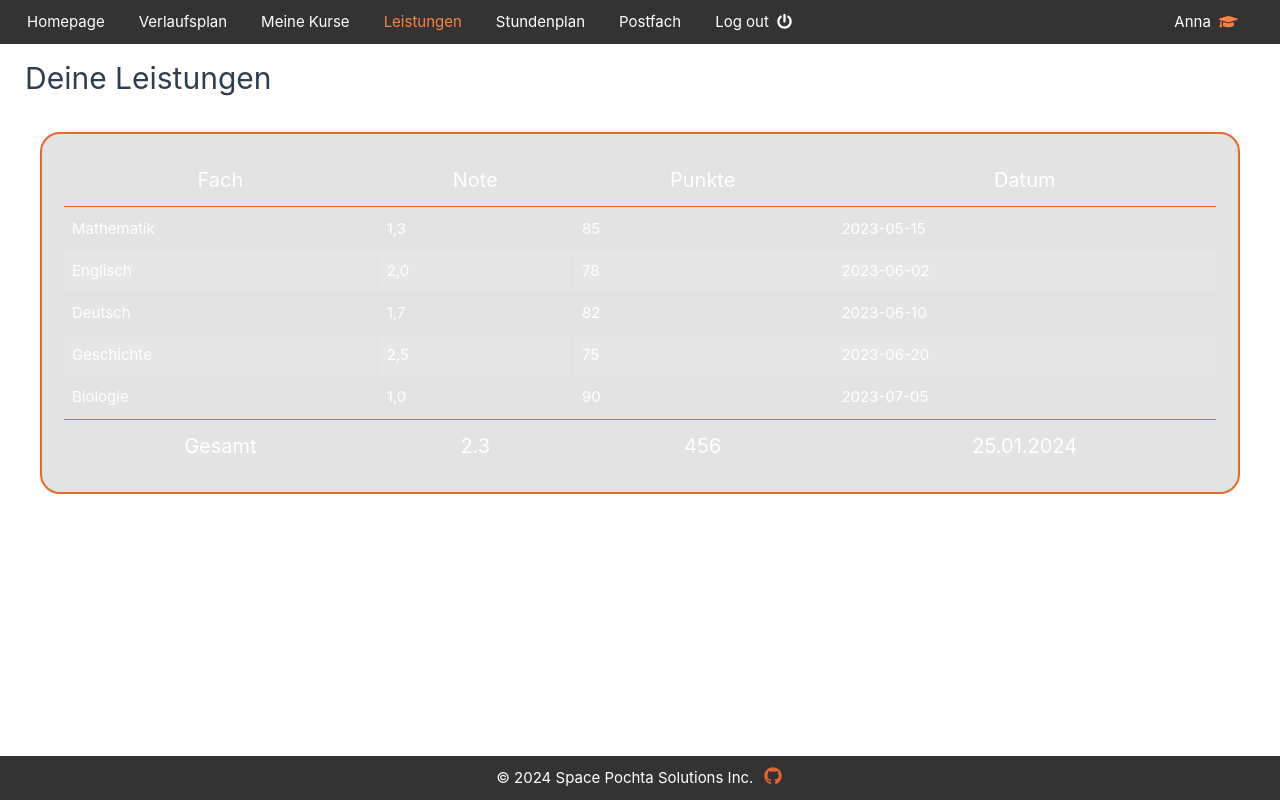
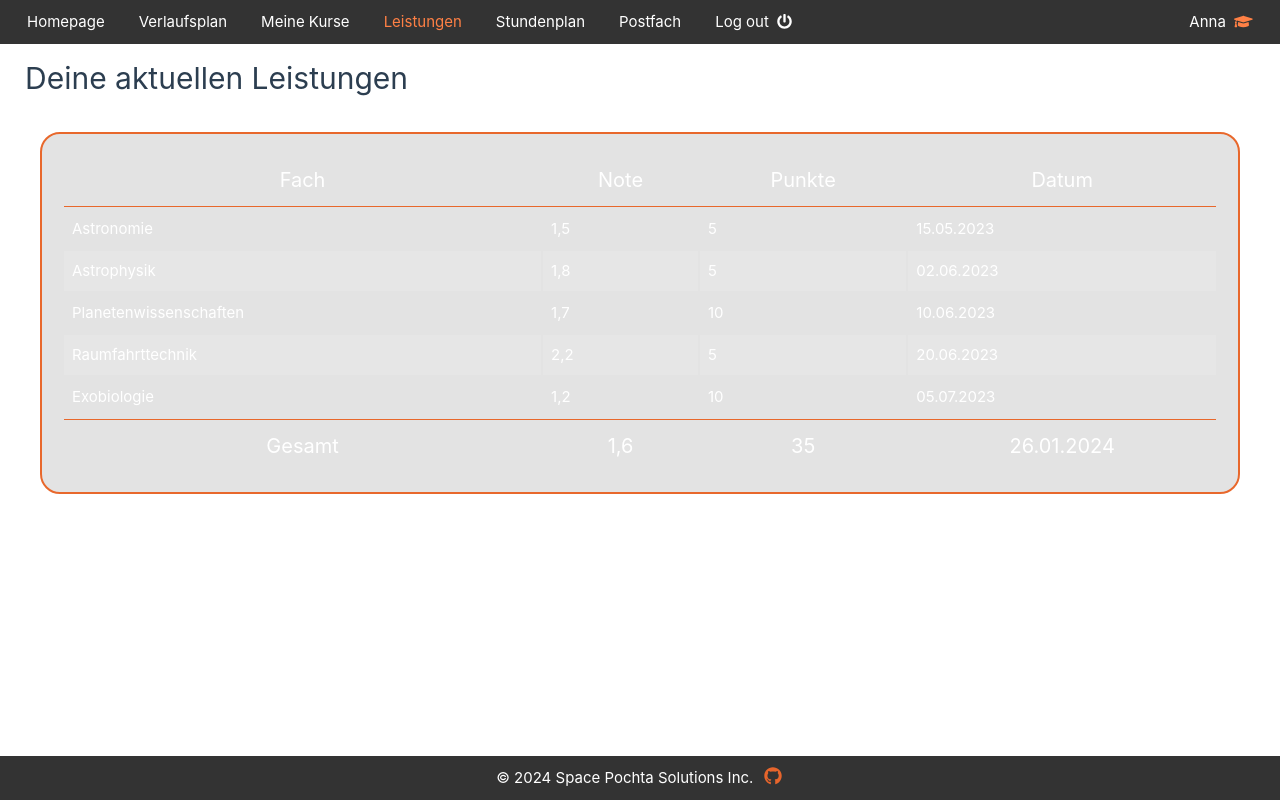
Before and after one commit to JonnyS02/hci_project, a Vue app: page /leistungen in a window 1280 px wide. Built offline with nearby package versions, Linux system fonts and the light colour scheme.

Commit message:
Space themed Content

```diff
--- a/src/Leistungen.vue
+++ b/src/Leistungen.vue
@@ -1,5 +1,5 @@
 <template>
-            <h1>Deine Leistungen</h1>
+      <h1>Deine aktuellen Leistungen</h1>
 
       <div class="orange_container" style="margin-bottom: 20px;">
 
@@ -15,34 +15,34 @@
                               style="background-color: rgb(232, 104, 44); height: 1px;padding: unset;margin: unset;"></td>
                   </tr>
                   <tr>
-                        <td>Mathematik</td>
-                        <td>1,3</td>
-                        <td>85</td>
-                        <td>2023-05-15</td>
+                        <td>Astronomie</td>
+                        <td>1,5</td>
+                        <td>5</td>
+                        <td>15.05.2023</td>
                   </tr>
                   <tr>
-                        <td>Englisch</td>
-                        <td>2,0</td>
-                        <td>78</td>
-                        <td>2023-06-02</td>
+                        <td>Astrophysik</td>
+                        <td>1,8</td>
+                        <td>5</td>
+                        <td>02.06.2023</td>
                   </tr>
                   <tr>
-                        <td>Deutsch</td>
+                        <td>Planetenwissenschaften</td>
                         <td>1,7</td>
-                        <td>82</td>
-                        <td>2023-06-10</td>
+                        <td>10</td>
+                        <td>10.06.2023</td>
                   </tr>
                   <tr>
-                        <td>Geschichte</td>
-                        <td>2,5</td>
-                        <td>75</td>
-                        <td>2023-06-20</td>
+                        <td>Raumfahrttechnik</td>
+                        <td>2,2</td>
+                        <td>5</td>
+                        <td>20.06.2023</td>
                   </tr>
                   <tr>
-                        <td>Biologie</td>
-                        <td>1,0</td>
-                        <td>90</td>
-                        <td>2023-07-05</td>
+                        <td>Exobiologie</td>
+                        <td>1,2</td>
+                        <td>10</td>
+                        <td>05.07.2023</td>
                   </tr>
                   <tr>
                         <td colspan="4"
@@ -50,13 +50,35 @@
                   </tr>
                   <tr style="font-size: 20px;">
                         <th>Gesamt</th>
-                        <th>2.3</th>
-                        <th>456</th>
-                        <th>25.01.2024</th>
+                        <th>1,6</th>
+                        <th>35</th>
+                        <th>{{ currentDate }}</th>
                   </tr>
             </table>
       </div>
 </template>
+
+<script>
+export default {
+  data() {
+    return {
+      currentDate: ''
+    };
+  },
+  mounted() {
+    this.setCurrentDate();
+  },
+  methods: {
+    setCurrentDate() {
+      const today = new Date();
+      const day = String(today.getDate()).padStart(2, '0');
+      const month = String(today.getMonth() + 1).padStart(2, '0');
+      const year = today.getFullYear();
+      this.currentDate = `${day}.${month}.${year}`;
+    }
+  }
+};
+</script>
 
 <style scoped>
 .noten_table td,
--- a/src/Postfach.vue
+++ b/src/Postfach.vue
@@ -1,22 +1,28 @@
 <template>
-  <div>
-    <h1>Postfach für <span :style="{ color: '#e8672c' }">{{ user.email }}</span></h1>
-    <div style="margin-top: 30px; margin-bottom: 30px;">
-      <div v-for="(email, index) in testEmails" :key="index" class="orange_container">
+  <h1>Postfach für <span :style="{ color: '#e8672c' }">{{ user.email }}</span></h1>
+  <div style="margin-top: 30px; margin-bottom: 30px;" class="orange_container">
+      <div v-for="(email, index) in mails" :key="email" :class="{ 'email': true, 'seen': email.seen }"
+        :style="{ 'border-top': index === 0 ? 'none' : '1px solid rgba(232, 104, 44, 0.374)', 'border-bottom': index === mails.length - 1 ? 'none' : '1px solid rgba(232, 104, 44, 0.374)' }">
         <table width="100%">
           <tr>
-            <td>{{ email.subject }}</td>
-            <td>{{ email.sender }}</td>
-            <td>{{ email.time }}</td>
-            <td><font-awesome-icon :icon="['fas', 'circle-chevron-down']" /></td>
+            <td style="width: 35%;"><span class="pointer"><font-awesome-icon :icon="['fas', 'envelope']" /> &nbsp
+                <span class="pointer">{{ email.subject }}</span>
+              </span>
+            </td>
+            <td style="width: 35%;"><span class="pointer">{{ email.sender }}</span></td>
+            <td style="width: 25%;"><span class="pointer">{{ email.time }}</span></td>
+            <td style="width: 5%;text-align: right;font-size: 1.3em;"><span class="pointer"><font-awesome-icon
+                  :icon="['fas', 'chevron-circle-down']" /></span></td>
           </tr>
         </table>
       </div>
-    </div>
   </div>
 </template>
 
 <script>
+import gsap from 'gsap'
+import { ref } from 'vue'
+
 export default {
   computed: {
     user() {
@@ -25,15 +31,23 @@ export default {
         email: user?.email,
       };
     },
-    testEmails() {
-      // Array von Test-E-Mails
-      return [
-        { sender: 'test.heimer@testhause.org', time: '10:15', subject: 'Rückmeldung ABM Übung' },
-        { sender: 'example@example.com', time: '11:30', subject: 'Meeting Einladung' },
-        { sender: 'info@company.com', time: '14:45', subject: 'Produktaktualisierung' },
-      ];
-    },
   },
+  setup() {
+    const mails = ref([
+    { sender: 'test.heimer@testhausen.org', time: '29.02.2023, 10:15', subject: 'Rückmeldung zum Test-Test', seen: false },
+    { sender: 'admissions@spaceuniversity.com', time: '29.02.2023, 10:15', subject: 'Bestätigung deiner Bewerbung', seen: false },
+    { sender: 'professorX@spaceuniversity.com', time: '29.02.2023, 11:30', subject: 'Vorlesungseinladung für Astrophysik', seen: false },
+    { sender: 'admin@spaceuniversity.com', time: '29.02.2023, 14:45', subject: 'Informationen zur Einschreibung', seen: true },
+    { sender: 'studentcouncil@spaceuniversity.com', time: '01.03.2023, 09:20', subject: 'Einladung zur Studentenversammlung', seen: false },
+    { sender: 'professorY@spaceuniversity.com', time: '01.03.2023, 13:55', subject: 'Vorlesungsaufzeichnung verfügbar', seen: true },
+    { sender: 'library@spaceuniversity.com', time: '02.03.2023, 08:00', subject: 'Bücher zurückgeben Erinnerung', seen: true },
+    { sender: 'careercenter@spaceuniversity.com', time: '02.03.2023, 16:30', subject: 'Praktikumsangebote für Ingenieurwesen', seen: true },
+    { sender: 'professorZ@spaceuniversity.com', time: '03.03.2023, 10:00', subject: 'Hausaufgaben für Raumfahrttechnik', seen: false },
+    { sender: 'financialaid@spaceuniversity.com', time: '03.03.2023, 14:20', subject: 'Finanzielle Unterstützungsinformationen', seen: true },
+    { sender: 'campusactivities@spaceuniversity.com', time: '04.03.2023, 15:45', subject: 'Einladung zur Mars-Exkursion', seen: true }
+    ]);
+    return {mails}
+  }
 };
 </script>
 
@@ -46,9 +60,28 @@ table {
   width: 100%;
 }
 
+.email {
+  padding: 5px;
+  border-top: 1px solid rgba(232, 104, 44, 0.374);
+  border-bottom: 1px solid rgba(232, 104, 44, 0.374);
+
+}
+
+.email.seen {
+  color: rgb(160, 160, 160);
+}
+
 .orange_container {
-  padding: 10px;
-  margin-top: 10px;
-  margin-bottom: 10px;
+  border: unset;
+  padding: unset;
+}
+
+.pointer {
+  cursor: pointer;
+  transition: color 0.15s ease-in-out;
+}
+
+.pointer:hover {
+  color: #e8672c;
 }
 </style>
--- a/src/Schedule.vue
+++ b/src/Schedule.vue
@@ -12,49 +12,47 @@
                 <th>Freitag</th>
             </tr>
             <tr>
-                <td>8:15 - 9:45</td>
+                <td class="time">8:15 - 9:45</td>
+                <td>Exobiologie</td>
+                <td>Astrophysik</td>
                 <td></td>
-                <td></td>
-                <td></td>
-                <td></td>
+                <td>Planetenwissenschaften</td>
                 <td></td>
             </tr>
             <tr>
-                <td>10:15 - 11:45</td>
+                <td class="time">10:15 - 11:45</td>
+                <td></td>
+                <td>Astronomie</td>
+                <td>Raumfahrttechnik</td>
+                <td></td>
+                <td>Exobiologie</td>
+            </tr>
+            <tr>
+                <td class="time">12:15 - 13:45</td>
+                <td>Raumfahrttechnik</td>
                 <td></td>
                 <td></td>
-                <td></td>
-                <td></td>
-                <td></td>
-
-            </tr>
-            <tr>
-                <td>12:15 - 13:45</td>
-                <td></td>
-                <td></td>
-                <td></td>
-                <td></td>
+                <td>Astrophysik</td>
                 <td></td>
             </tr>
             <tr>
-                <td>14:15 - 15:45</td>
+                <td class="time">14:15 - 15:45</td>
                 <td></td>
                 <td></td>
+                <td>Exobiologie</td>
                 <td></td>
-                <td></td>
-                <td></td>
-
+                <td>Astronomie</td>
             </tr>
             <tr>
-                <td>16:15 - 17:45</td>
+                <td class="time">16:15 - 17:45</td>
+                <td>Astrophysik</td>
                 <td></td>
-                <td></td>
-                <td></td>
-                <td></td>
+                <td>Planetenwissenschaften</td>
+                <td>Raumfahrttechnik</td>
                 <td></td>
             </tr>
             <tr>
-                <td>18:15 - 19:45</td>
+                <td class="time">18:15 - 19:45</td>
                 <td></td>
                 <td></td>
                 <td></td>
@@ -66,16 +64,24 @@
 </template>
 
 <style scoped>
+.time {
+    background-color: #f2f2f213;
+
+}
+
+th {
+    background-color: #f2f2f213;
+}
 
 table {
     border-collapse: collapse;
     width: 100%;
 }
 
-th,
-td {
-    border: 1px solid #dddddd;
+th,td {
+    text-align: left;
+
+    border: 1px solid #dddddd70;
     padding: 15px;
 }
-
 </style>
--- a/src/components/navbar.vue
+++ b/src/components/navbar.vue
@@ -14,7 +14,7 @@
         </router-link>
       </li>
       <!-- Right Content -->
-      <li class="right" style="margin-right: 15;">
+      <li class="right" style="margin-right: 15px;">
         <router-link to="/profil" :class="{ 'active': currentPath === '/profil', 'no-hover': currentPath === '/profil' }">
           {{ user.role === 'Professor' ? 'Prof. ' + user.lastName : user.name }}
           &nbsp;<font-awesome-icon :icon="['fas', 'graduation-cap']" style="color: #ff8045;" />
--- a/src/main.js
+++ b/src/main.js
@@ -11,7 +11,7 @@ import { library } from '@fortawesome/fontawesome-svg-core'
 import { FontAwesomeIcon } from '@fortawesome/vue-fontawesome'
 
 /* import specific icons */
-import { faGraduationCap, faPowerOff, faUserSecret, faUserTie } from '@fortawesome/free-solid-svg-icons'
+import { faCaretDown, faChevronCircleDown, faEnvelope, faGraduationCap, faPowerOff, faUserSecret, faUserTie } from '@fortawesome/free-solid-svg-icons'
 import { faGithub } from '@fortawesome/free-brands-svg-icons';
 
 /* add icons to the library */
@@ -20,6 +20,8 @@ library.add(faGraduationCap)
 library.add(faPowerOff)
 library.add(faUserTie)
 library.add(faGithub)
+library.add(faChevronCircleDown)
+library.add(faEnvelope)
 
 const app = createApp(App);
 app.use(router);
```
Also changed, not shown: src/Profil.vue (+8 -4 lines).
